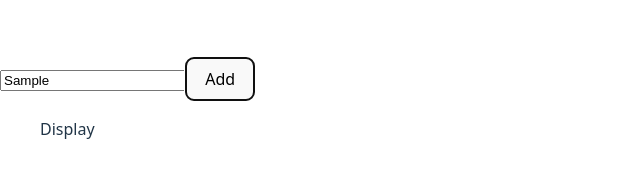
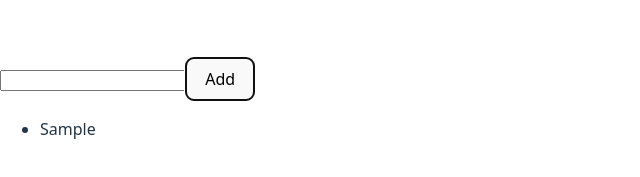
Before and after one commit to alexakode/usestate, a React (Vite) app: page / in a window 1280 px wide. Both pictures are taken after typing "Sample" into the empty fields and a click on the button "Add". Shown: the part 293-470 px from the top of the page, without its empty margins (0-640 px from the left). Built offline with nearby package versions, Linux system fonts and the light colour scheme.

Commit message:
eo lesson

```diff
--- a/src/App.jsx
+++ b/src/App.jsx
@@ -2,15 +2,27 @@ import { useState } from "react";
 import reactLogo from "./assets/react.svg";
 function App() {
   const [text, setText] = useState("");
-  const updateText = (e) => {
-    setText(e.target.value);
-    console.log(text);
+  const [list, setList] = useState([]);
+  // checks if there is anything in text and replaces list with a new array containing the old list and the new text
+  const updateList = () => {
+    if (text.trim() !== "") {
+      setList((prevList) => [...prevList, text]);
+      setText("");
+    }
   };
   return (
     <>
-      <input type="text" onChange={(e) => setText(e.target.value)} />
-      <button>Add</button>
-      <ul>Display</ul>
+      <input
+        value={text}
+        type="text"
+        onChange={(e) => setText(e.target.value)}
+      />
+      <button onClick={updateList}>Add</button>
+      <ul>
+        {list.map((item, index) => (
+          <li key={index}>{item}</li>
+        ))}
+      </ul>
     </>
   );
 }
```
